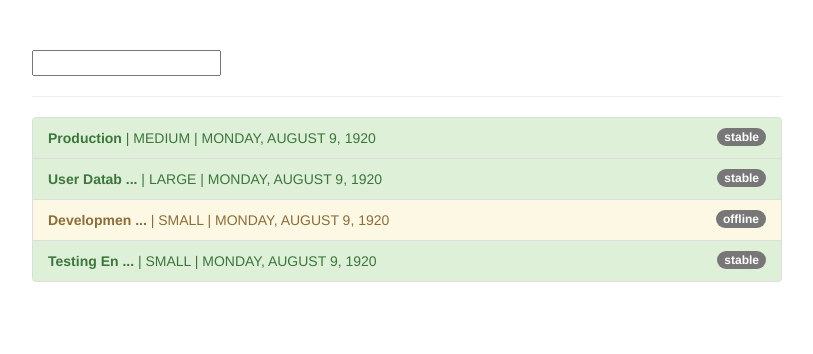
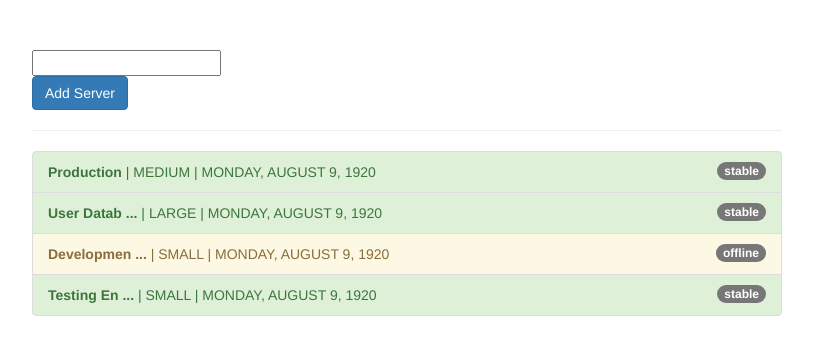
Before and after one commit to bear99a9/AngularPipes, an Angular app: page / in a window 1280 px wide. Shown: the top 354 px of the page, without its empty margins (233-1046 px from the left). Built offline with nearby package versions, Linux system fonts and the light colour scheme.

Commit message:
Pure vs Impure pipes

```diff
--- a/src/app/app.component.html
+++ b/src/app/app.component.html
@@ -2,6 +2,8 @@
   <div class="row">
     <div class="col-xs-12 col-sm-10 col-md-8 col-sm-offset-1 col-md-offset-2">
       <input type="text" [(ngModel)]="filteredStatus">
+      <br>
+      <button class="btn btn-primary" (click)="onSubmit()">Add Server</button>
       <hr>
       <ul class="list-group">
         <li class="list-group-item" *ngFor="let server of servers | filter:filteredStatus:'status'" [ngClass]="getStatusClasses(server)">
--- a/src/app/app.component.ts
+++ b/src/app/app.component.ts
@@ -42,4 +42,15 @@
       'list-group-item-danger': server.status === 'critical'
     };
   }
+
+  onSubmit(){
+    this.servers.push({
+      instanceType: 'small',
+      name: 'New Development Server',
+      status: 'stable',
+      started: new Date(15, 1, 2017)
+    });
+
+  }
+
 }
--- a/src/app/filter.pipe.ts
+++ b/src/app/filter.pipe.ts
@@ -1,7 +1,8 @@
 import { Pipe, PipeTransform } from '@angular/core';
 
 @Pipe({
-  name: 'filter'
+  name: 'filter',
+  pure: false // pure false allows for reload on new data entry
 })
 export class FilterPipe implements PipeTransform {
 
```
